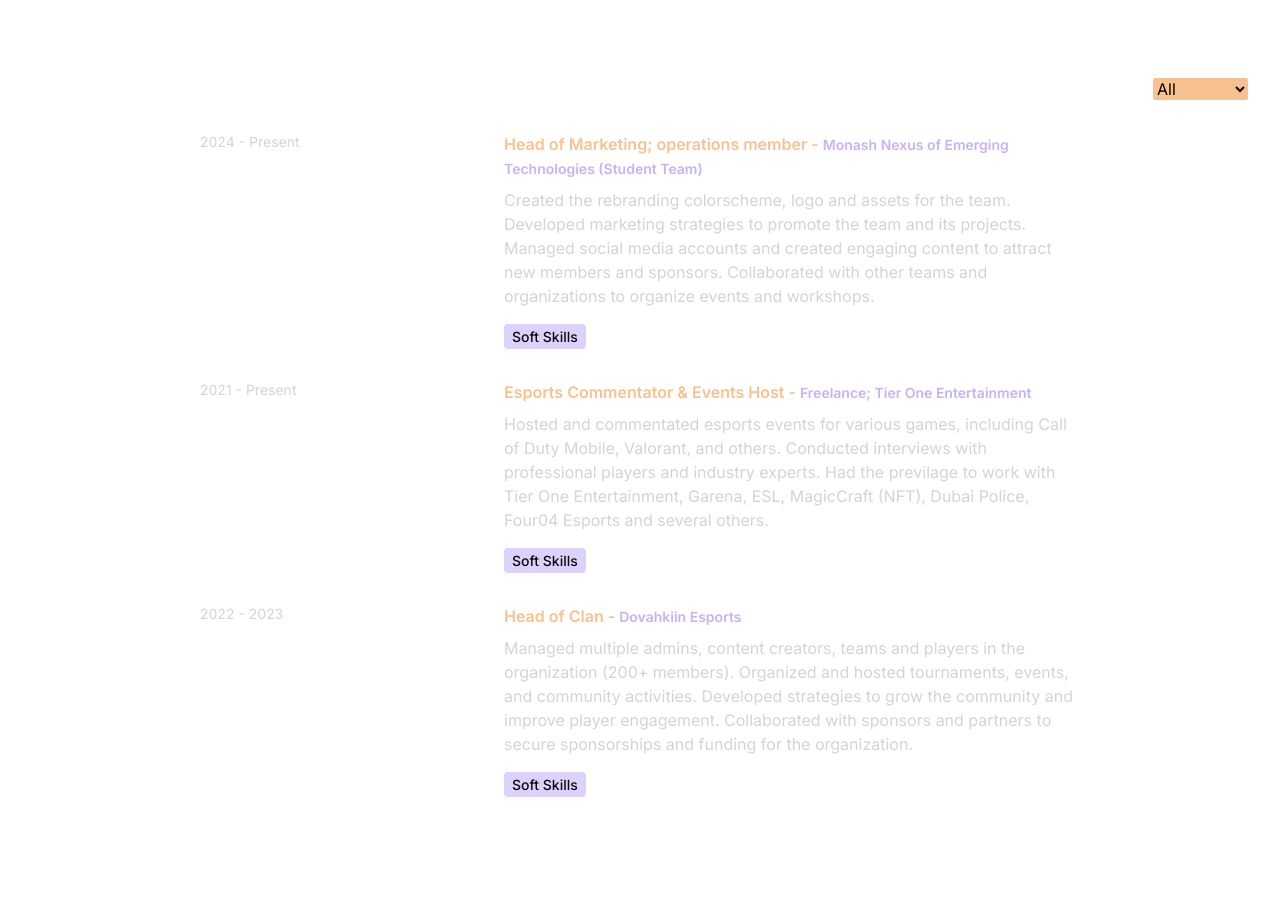
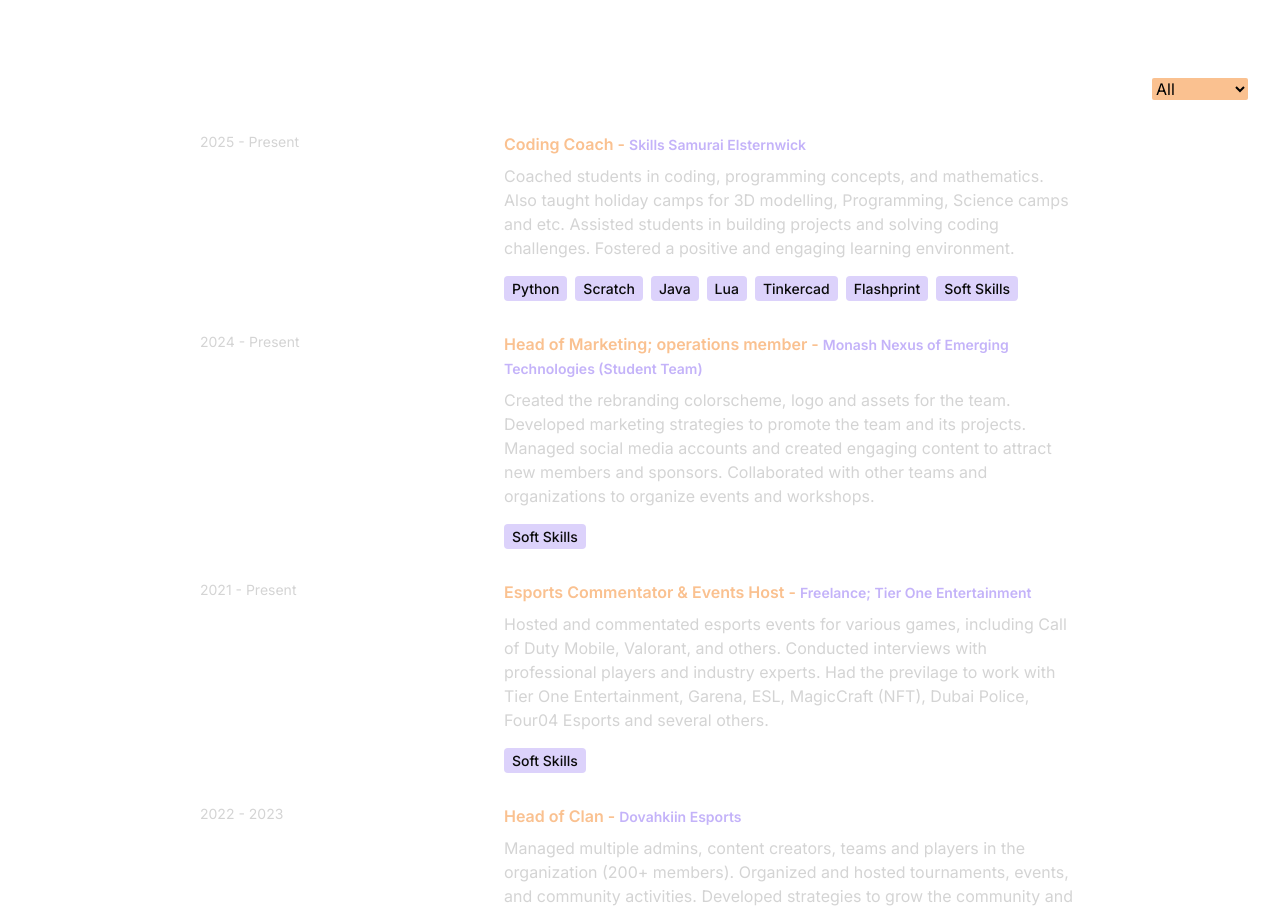
Before and after one commit to ijf03/ijf03.github.io, a React (Vite) app: page / in a window 1280 px wide. Shown: the part 4660-5572 px from the top of the page. Built offline with nearby package versions, Linux system fonts and the light colour scheme.

Commit message:
updated constants - Skills samurai work

```diff
--- a/src/constants/index.js
+++ b/src/constants/index.js
@@ -53,6 +53,12 @@
 
 export const EXPERIENCES = [
   {
+    year: "2025 - Present",
+    role: "Coding Coach",
+    company: "Skills Samurai Elsternwick",
+    description: `Coached students in coding, programming concepts, and mathematics. Also taught holiday camps for 3D modelling, Programming, Science camps and etc. Assisted students in building projects and solving coding challenges. Fostered a positive and engaging learning environment.`,
+    technologies: ["Python", "Scratch", "Java", "Lua", "Tinkercad", "Flashprint", "Soft Skills"],
+  },{
     year: "2024 - Present",
     role: "Head of Marketing; operations member",
     company: "Monash Nexus of Emerging Technologies (Student Team)",
```
